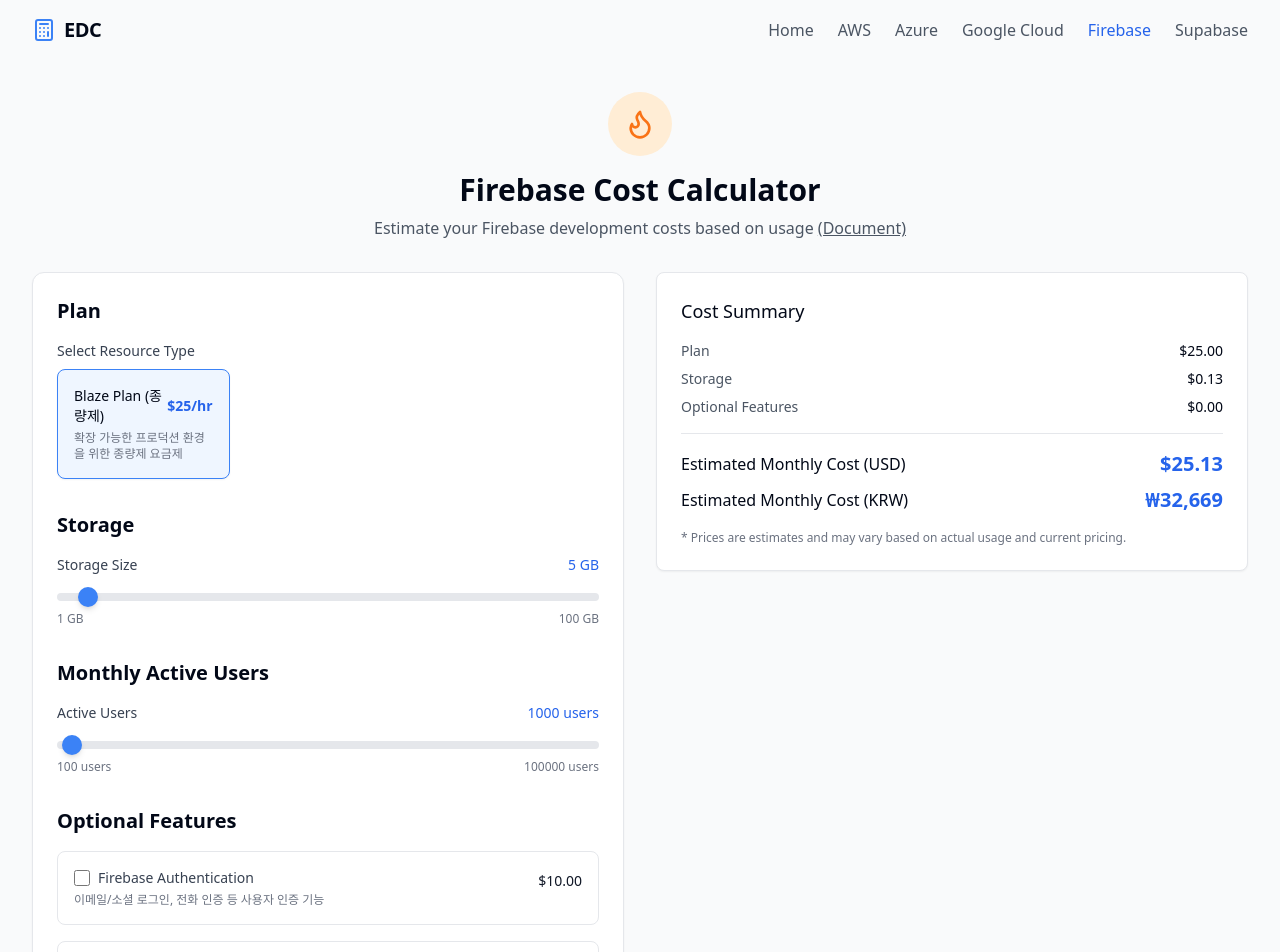
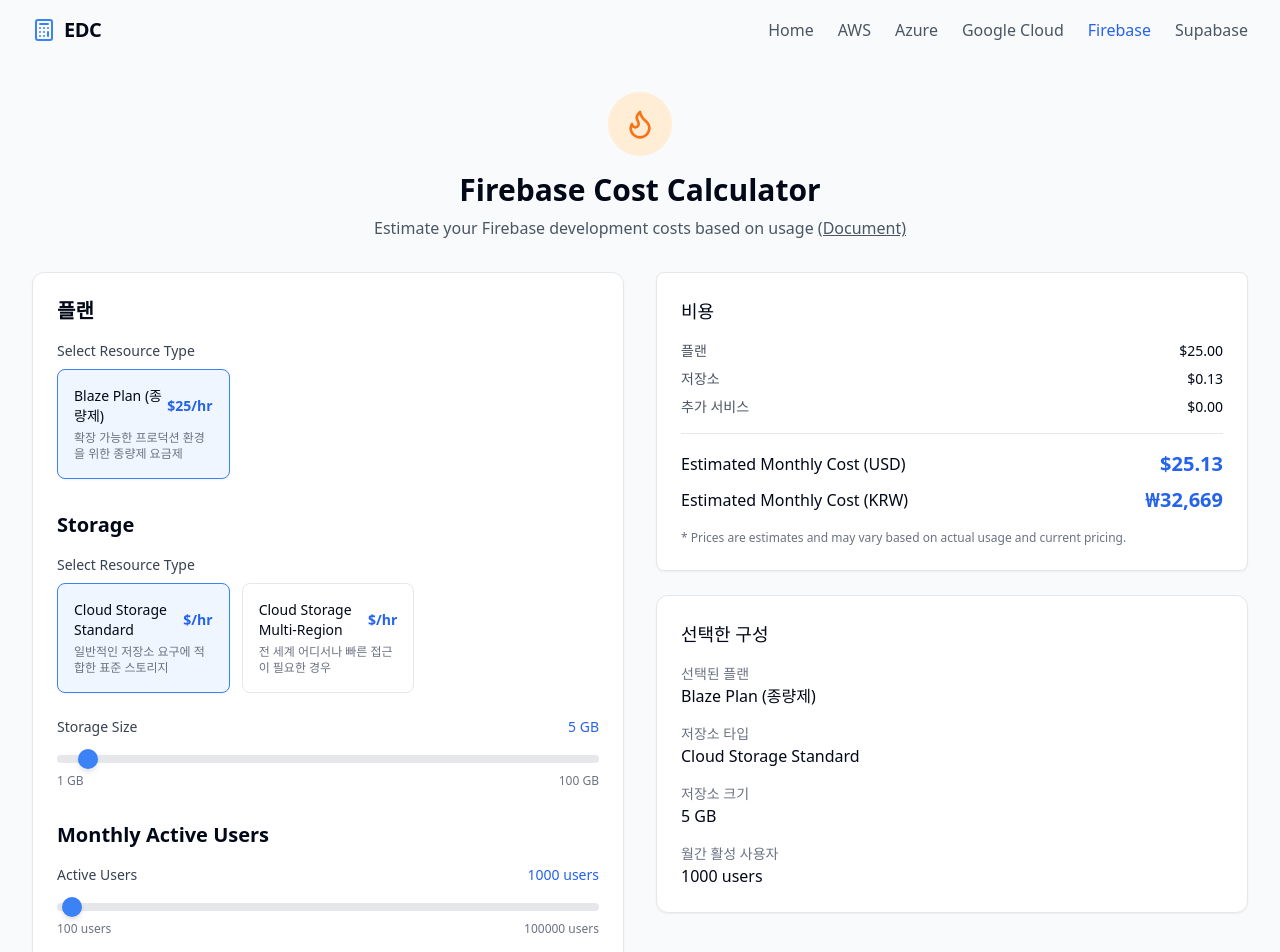
Before and after one commit to qpaseo/test, a React (Vite) app: page /firebase in a window 1280 px wide. Shown: the top 952 px of the page. Built offline with nearby package versions, Linux system fonts and the light colour scheme.

Commit message:
update :: 텍스트 한글화

```diff
--- a/src/App.tsx
+++ b/src/App.tsx
@@ -1,10 +1,10 @@
 import { Routes, Route } from "react-router-dom";
 import Layout from "./components/Layout";
-import HomePage from "./pages/HomePage";
+import HomePage from "./pages/HomePage.js";
 import AwsCalculator from "./pages/AwsCalculator";
 import AzureCalculator from "./pages/AzureCalculator";
-import GcpCalculator from "./pages/GcpCalculator";
-import FirebaseCalculator from "./pages/FierbaseCalculator";
+import GcpCalculator from "./pages/GcpCalculator.js";
+import FirebaseCalculator from "./pages/FierbaseCalculator.js";
 import SupabaseCalculator from "./pages/SupabaseCalculator";
 
 function App() {
--- a/src/components/CostSummary.tsx
+++ b/src/components/CostSummary.tsx
@@ -12,7 +12,7 @@
 const CostSummary = ({ items, total, currency = "$" }: CostSummaryProps) => {
   return (
     <div className="rounded-lg border border-gray-200 bg-white p-6 shadow-sm">
-      <h3 className="mb-4 text-lg font-medium">Cost Summary</h3>
+      <h3 className="mb-4 text-lg font-medium">비용</h3>
 
       <div className="mb-4 space-y-2">
         {items.map((item, index) => (
--- a/src/pages/AwsCalculator.tsx
+++ b/src/pages/AwsCalculator.tsx
@@ -69,9 +69,12 @@
         </div>
         <h1 className="mb-2 text-3xl font-bold">AWS Cost Calculator</h1>
         <p className="text-gray-600">
-          Estimate your Amazon Web Services development costs{" "}
+          AWS의 개발 비용을 확인하여 보세요{" "}
           <a className="underline" href="https://docs.aws.amazon.com/">
-            (Document)
+            (서비스 문서)
+          </a>
+          <a className="underline" href="https://calculator.aws/#/">
+            (비용문서)
           </a>
         </p>
       </div>
@@ -79,7 +82,7 @@
       <div className="grid gap-8 md:grid-cols-2">
         <div className="space-y-8 rounded-xl border border-gray-200 bg-white p-6 shadow-sm">
           <div>
-            <h2 className="mb-4 text-xl font-semibold">EC2 Compute</h2>
+            <h2 className="mb-4 text-xl font-semibold">EC2 컴퓨트</h2>
             <ResourceSelection
               resources={instances}
               selectedResource={selectedInstance}
@@ -88,7 +91,7 @@
 
             <CostSlider
               id="instanceCount"
-              label="Number of Instances"
+              label="인스턴스 수"
               min={1}
               max={10}
               step={1}
@@ -109,11 +112,11 @@
           </div>
 
           <div>
-            <h2 className="mb-4 text-xl font-semibold">EBS Storage</h2>
+            <h2 className="mb-4 text-xl font-semibold">EBS 저장소</h2>
 
             <CostSlider
               id="storageSize"
-              label="Storage Size"
+              label="저장소 크기"
               min={10}
               max={1000}
               step={10}
@@ -124,7 +127,7 @@
           </div>
 
           <div>
-            <h2 className="mb-4 text-xl font-semibold">Additional Services</h2>
+            <h2 className="mb-4 text-xl font-semibold">추가 서비스</h2>
             {additionalServices.map((service) => (
               <CostToggle
                 key={service.id}
@@ -142,20 +145,20 @@
         <div>
           <CostSummary
             items={[
-              { name: "EC2 Compute", cost: computeCost },
-              { name: "EBS Storage", cost: storageCost },
-              { name: "Additional Services", cost: additionalCost },
+              { name: "EC2 컴퓨팅", cost: computeCost },
+              { name: "EBS 저장소", cost: storageCost },
+              { name: "추가 서비스", cost: additionalCost },
             ]}
             total={totalCost}
           />
 
           <div className="mt-6 rounded-xl border border-gray-200 bg-white p-6 shadow-sm">
-            <h3 className="mb-4 text-lg font-medium">Your Configuration</h3>
+            <h3 className="mb-4 text-lg font-medium">선택한 구성</h3>
 
             <div className="space-y-4">
               <div>
                 <h4 className="text-sm font-medium text-gray-500">
-                  Instance Type
+                  인스턴스 유형
                 </h4>
                 <p className="font-medium">
                   {instances.find((i) => i.id === selectedInstance)?.name}
--- a/src/pages/AzureCalculator.tsx
+++ b/src/pages/AzureCalculator.tsx
@@ -76,9 +76,15 @@
         </div>
         <h1 className="mb-2 text-3xl font-bold">Azure Cost Calculator</h1>
         <p className="text-gray-600">
-          Estimate your Microsoft Azure development costs{" "}
+          Azure의 개발 비용을 확인하여 보세요{" "}
           <a className="underline" href="https://azure.microsoft.com/">
-            (Document)
+            (서비스 문서)
+          </a>
+          <a
+            className="underline"
+            href="https://azure.microsoft.com/ko-kr/pricing/calculator/?cdn=disable"
+          >
+            (비용문서)
           </a>
         </p>
       </div>
@@ -86,7 +92,7 @@
       <div className="grid gap-8 md:grid-cols-2">
         <div className="space-y-8 rounded-xl border border-gray-200 bg-white p-6 shadow-sm">
           <div>
-            <h2 className="mb-4 text-xl font-semibold">Virtual Machines</h2>
+            <h2 className="mb-4 text-xl font-semibold">가상 머신</h2>
             <ResourceSelection
               resources={virtualMachines}
               selectedResource={selectedVM}
@@ -95,7 +101,7 @@
 
             <CostSlider
               id="vmCount"
-              label="Number of VMs"
+              label="가상 머신 수"
               min={1}
               max={10}
               step={1}
@@ -116,11 +122,11 @@
           </div>
 
           <div>
-            <h2 className="mb-4 text-xl font-semibold">Storage</h2>
+            <h2 className="mb-4 text-xl font-semibold">저장소</h2>
 
             <CostSlider
               id="storageSize"
-              label="Storage Size"
+              label="저장소 크기"
               min={10}
               max={1000}
               step={10}
@@ -131,7 +137,7 @@
           </div>
 
           <div>
-            <h2 className="mb-4 text-xl font-semibold">Additional Services</h2>
+            <h2 className="mb-4 text-xl font-semibold">추가 서비스</h2>
             {additionalServices.map((service) => (
               <CostToggle
                 key={service.id}
@@ -149,19 +155,19 @@
         <div>
           <CostSummary
             items={[
-              { name: "Virtual Machines", cost: computeCost },
-              { name: "Storage", cost: storageCost },
-              { name: "Additional Services", cost: additionalCost },
+              { name: "가상머신", cost: computeCost },
+              { name: "저장소", cost: storageCost },
+              { name: "추가 서비스", cost: additionalCost },
             ]}
             total={totalCost}
           />
 
           <div className="mt-6 rounded-xl border border-gray-200 bg-white p-6 shadow-sm">
-            <h3 className="mb-4 text-lg font-medium">Your Configuration</h3>
+            <h3 className="mb-4 text-lg font-medium">선택한 구성</h3>
 
             <div className="space-y-4">
               <div>
-                <h4 className="text-sm font-medium text-gray-500">VM Type</h4>
+                <h4 className="text-sm font-medium text-gray-500">VM 유형</h4>
                 <p className="font-medium">
                   {virtualMachines.find((vm) => vm.id === selectedVM)?.name}
                 </p>
--- a/src/pages/FierbaseCalculator.tsx
+++ b/src/pages/FierbaseCalculator.tsx
@@ -49,7 +49,13 @@
     setStorageCost(storageCostValue);
     setFeatureCost(featuresCostValue);
     setTotalCost(planCostValue + storageCostValue + featuresCostValue);
-  }, [selectedPlan, selectedStorage, storageSize, selectedFeatures]);
+  }, [
+    selectedPlan,
+    selectedStorage,
+    storageSize,
+    selectedFeatures,
+    activeUsers,
+  ]); // Added activeUsers to dependencies
 
   return (
     <div className="firebase-theme">
@@ -69,7 +75,7 @@
       <div className="grid gap-8 md:grid-cols-2">
         <div className="space-y-8 rounded-xl border border-gray-200 bg-white p-6 shadow-sm">
           <div>
-            <h2 className="mb-4 text-xl font-semibold">Plan</h2>
+            <h2 className="mb-4 text-xl font-semibold">플랜</h2>
             <ResourceSelection
               resources={firebasePlans}
               selectedResource={selectedPlan}
@@ -79,7 +85,11 @@
 
           <div>
             <h2 className="mb-4 text-xl font-semibold">Storage</h2>
-
+            <ResourceSelection // Added ResourceSelection for Storage Type
+              resources={firebaseStorageOptions}
+              selectedResource={selectedStorage}
+              onSelect={setSelectedStorage}
+            />
             <CostSlider
               id="storageSize"
               label="Storage Size"
@@ -125,12 +135,69 @@
         <div>
           <CostSummary
             items={[
-              { name: "Plan", cost: planCost },
-              { name: "Storage", cost: storageCost },
-              { name: "Optional Features", cost: featureCost },
+              { name: "플랜", cost: planCost },
+              { name: "저장소", cost: storageCost },
+              { name: "추가 서비스", cost: featureCost },
             ]}
             total={totalCost}
           />
+
+          {/* Configuration Summary Section - Adapted for Firebase */}
+          <div className="mt-6 rounded-xl border border-gray-200 bg-white p-6 shadow-sm">
+            <h3 className="mb-4 text-lg font-medium">선택한 구성</h3>
+
+            <div className="space-y-4">
+              <div>
+                <h4 className="text-sm font-medium text-gray-500">
+                  선택된 플랜
+                </h4>
+                <p className="font-medium">
+                  {firebasePlans.find((p) => p.id === selectedPlan)?.name}
+                </p>
+              </div>
+
+              <div>
+                <h4 className="text-sm font-medium text-gray-500">
+                  저장소 타입
+                </h4>
+                <p className="font-medium">
+                  {
+                    firebaseStorageOptions.find((s) => s.id === selectedStorage)
+                      ?.name
+                  }
+                </p>
+              </div>
+
+              <div>
+                <h4 className="text-sm font-medium text-gray-500">
+                  저장소 크기
+                </h4>
+                <p className="font-medium">{storageSize} GB</p>
+              </div>
+
+              <div>
+                <h4 className="text-sm font-medium text-gray-500">
+                  월간 활성 사용자
+                </h4>
+                <p className="font-medium">{activeUsers} users</p>
+              </div>
+
+              {selectedFeatures.length > 0 && (
+                <div>
+                  <h4 className="text-sm font-medium text-gray-500">
+                    Optional Features
+                  </h4>
+                  <ul className="list-inside list-disc">
+                    {selectedFeatures.map((featureId) => (
+                      <li key={featureId} className="font-medium">
+                        {firebaseFeatures.find((f) => f.id === featureId)?.name}
+                      </li>
+                    ))}
+                  </ul>
+                </div>
+              )}
+            </div>
+          </div>
         </div>
       </div>
     </div>
--- a/src/pages/GcpCalculator.tsx
+++ b/src/pages/GcpCalculator.tsx
@@ -80,9 +80,15 @@
           Google Cloud Cost Calculator
         </h1>
         <p className="text-gray-600">
-          Estimate your Google Cloud Platform development costs{" "}
+          Google Cloud의 개발 비용을 확인하여 보세요{" "}
           <a className="underline" href="https://cloud.google.com/">
-            (Document)
+            (서비스 문서)
+          </a>
+          <a
+            className="underline"
+            href="https://cloud.google.com/products/calculator?hl=ko"
+          >
+            (비용문서)
           </a>
         </p>
       </div>
@@ -90,7 +96,7 @@
       <div className="grid gap-8 md:grid-cols-2">
         <div className="space-y-8 rounded-xl border border-gray-200 bg-white p-6 shadow-sm">
           <div>
-            <h2 className="mb-4 text-xl font-semibold">Compute Engine</h2>
+            <h2 className="mb-4 text-xl font-semibold">컴퓨트 엔진</h2>
             <ResourceSelection
               resources={computeInstances}
               selectedResource={selectedInstance}
@@ -99,7 +105,7 @@
 
             <CostSlider
               id="instanceCount"
-              label="Number of Instances"
+              label="인스턴스 수"
               min={1}
               max={10}
               step={1}
@@ -120,11 +126,11 @@
           </div>
 
           <div>
-            <h2 className="mb-4 text-xl font-semibold">Storage</h2>
+            <h2 className="mb-4 text-xl font-semibold">저장소</h2>
 
             <CostSlider
               id="storageSize"
-              label="Storage Size"
+              label="저장소 크기"
               min={10}
               max={1000}
               step={10}
@@ -135,7 +141,7 @@
           </div>
 
           <div>
-            <h2 className="mb-4 text-xl font-semibold">Additional Services</h2>
+            <h2 className="mb-4 text-xl font-semibold">추가 서비스</h2>
             {additionalServices.map((service) => (
               <CostToggle
                 key={service.id}
@@ -153,20 +159,20 @@
         <div>
           <CostSummary
             items={[
-              { name: "Compute Engine", cost: computeCost },
-              { name: "Storage", cost: storageCost },
-              { name: "Additional Services", cost: additionalCost },
+              { name: "컴퓨트 엔진", cost: computeCost },
+              { name: "저장소", cost: storageCost },
+              { name: "추가 서비스", cost: additionalCost },
             ]}
             total={totalCost}
           />
 
           <div className="mt-6 rounded-xl border border-gray-200 bg-white p-6 shadow-sm">
-            <h3 className="mb-4 text-lg font-medium">Your Configuration</h3>
+            <h3 className="mb-4 text-lg font-medium">선택한 구성</h3>
 
             <div className="space-y-4">
               <div>
                 <h4 className="text-sm font-medium text-gray-500">
-                  Instance Type
+                  인스턴스 유형
                 </h4>
                 <p className="font-medium">
                   {
@@ -199,7 +205,7 @@
 
               <div>
                 <h4 className="text-sm font-medium text-gray-500">
-                  Storage Size
+                  저장소 크기
                 </h4>
                 <p className="font-medium">{storageSize} GB</p>
               </div>
@@ -207,7 +213,7 @@
               {selectedServices.length > 0 && (
                 <div>
                   <h4 className="text-sm font-medium text-gray-500">
-                    Additional Services
+                    추가 서비스
                   </h4>
                   <ul className="list-inside list-disc">
                     {selectedServices.map((serviceId) => (
--- a/src/pages/HomePage.tsx
+++ b/src/pages/HomePage.tsx
@@ -14,7 +14,7 @@
           빠르게 계산해보세요.
         </p>
         <p className="mx-auto max-w-3xl text-sm text-gray-500">
-          (단 무료단위의 계산은 지원하지 않습니다)
+          (정확한 계산이 아니거나 변동될수 있습니다, 참고용으로만 사용하세요)
         </p>
       </section>
 
--- a/src/pages/SupabaseCalculator.tsx
+++ b/src/pages/SupabaseCalculator.tsx
@@ -1,18 +1,19 @@
 import { useState, useEffect } from "react";
-import { Flame, Zap } from "lucide-react";
+import { Zap } from "lucide-react"; // Flame은 사용되지 않지만, Zap은 사용됩니다.
 import CostSlider from "../components/CostSlider";
 import CostToggle from "../components/CostToggle";
 import ResourceSelection from "../components/ResourceSelection";
 import CostSummary from "../components/CostSummary";
 import {
   supabasePlans,
-  supabaseStorageOptions,
+  supabaseStorageOptions, // 저장소 타입 선택을 위해 추가
   supabaseFeatures,
 } from "../data/supabaseData";
 
 const SupabaseCalculator = () => {
   const [selectedPlan, setSelectedPlan] = useState(supabasePlans[0].id);
   const [selectedStorage, setSelectedStorage] = useState(
+    // 저장소 타입 상태 추가
     supabaseStorageOptions[0].id
   );
   const [storageSize, setStorageSize] = useState(5); // GB
@@ -49,7 +50,13 @@
     setStorageCost(storageCostValue);
     setFeatureCost(featuresCostValue);
     setTotalCost(planCostValue + storageCostValue + featuresCostValue);
-  }, [selectedPlan, selectedStorage, storageSize, selectedFeatures]);
+  }, [
+    selectedPlan,
+    selectedStorage,
+    storageSize,
+    activeUsers,
+    selectedFeatures,
+  ]); // activeUsers 의존성 추가
 
   return (
     <div className="supabase-theme">
@@ -57,11 +64,14 @@
         <div className="mx-auto mb-4 flex h-16 w-16 items-center justify-center rounded-full bg-green-100">
           <Zap className="h-8 w-8 text-green-600" />
         </div>
-        <h1 className="mb-2 text-3xl font-bold">Supabase Cost Calculator</h1>
+        <h1 className="mb-2 text-3xl font-bold">Supabase 비용 계산기</h1>
         <p className="text-gray-600">
-          Estimate your Supabase project costs based on usage{" "}
+          Supabase의 개발 비용을 확인하여 보세요{" "}
           <a className="underline" href="https://supabase.com/">
-            (Document)
+            (서비스 문서)
+          </a>
+          <a className="underline" href="https://supabase.com/pricing">
+            (비용 문서)
           </a>
         </p>
       </div>
@@ -69,7 +79,7 @@
       <div className="grid gap-8 md:grid-cols-2">
         <div className="space-y-8 rounded-xl border border-gray-200 bg-white p-6 shadow-sm">
           <div>
-            <h2 className="mb-4 text-xl font-semibold">Plan</h2>
+            <h2 className="mb-4 text-xl font-semibold">플랜</h2>
             <ResourceSelection
               resources={supabasePlans}
               selectedResource={selectedPlan}
@@ -78,11 +88,16 @@
           </div>
 
           <div>
-            <h2 className="mb-4 text-xl font-semibold">Storage</h2>
-
+            <h2 className="mb-4 text-xl font-semibold">저장소</h2>
+            {/* 저장소 타입 선택 UI 추가 */}
+            <ResourceSelection
+              resources={supabaseStorageOptions}
+              selectedResource={selectedStorage}
+              onSelect={setSelectedStorage}
+            />
             <CostSlider
               id="storageSize"
-              label="Storage Size"
+              label="저장소 크기"
               min={1}
               max={100}
               step={1}
@@ -93,10 +108,10 @@
           </div>
 
           <div>
-            <h2 className="mb-4 text-xl font-semibold">Monthly Active Users</h2>
+            <h2 className="mb-4 text-xl font-semibold">월간 활성 사용자</h2>
             <CostSlider
               id="activeUsers"
-              label="Active Users"
+              label="활성 사용자"
               min={100}
               max={100000}
               step={100}
@@ -107,7 +122,7 @@
           </div>
 
           <div>
-            <h2 className="mb-4 text-xl font-semibold">Optional Features</h2>
+            <h2 className="mb-4 text-xl font-semibold">추가 기능</h2>
             {supabaseFeatures.map((feature) => (
               <CostToggle
                 key={feature.id}
@@ -125,12 +140,69 @@
         <div>
           <CostSummary
             items={[
-              { name: "Plan", cost: planCost },
-              { name: "Storage", cost: storageCost },
-              { name: "Optional Features", cost: featureCost },
+              { name: "플랜", cost: planCost },
+              { name: "저장소", cost: storageCost },
+              { name: "추가 서비스", cost: featureCost },
             ]}
             total={totalCost}
           />
+
+          {/* Configuration Summary Section - Supabase에 맞게 조정 */}
+          <div className="mt-6 rounded-xl border border-gray-200 bg-white p-6 shadow-sm">
+            <h3 className="mb-4 text-lg font-medium">선택한 구성</h3>
+
+            <div className="space-y-4">
+              <div>
+                <h4 className="text-sm font-medium text-gray-500">
+                  선택된 플랜
+                </h4>
+                <p className="font-medium">
+                  {supabasePlans.find((p) => p.id === selectedPlan)?.name}
+                </p>
+              </div>
+
+              <div>
+                <h4 className="text-sm font-medium text-gray-500">
+                  저장소 타입
+                </h4>
+                <p className="font-medium">
+                  {
+                    supabaseStorageOptions.find((s) => s.id === selectedStorage)
+                      ?.name
+                  }
+                </p>
+              </div>
+
+              <div>
+                <h4 className="text-sm font-medium text-gray-500">
+                  저장소 크기
+                </h4>
+                <p className="font-medium">{storageSize} GB</p>
+              </div>
+
+              <div>
+                <h4 className="text-sm font-medium text-gray-500">
+                  월간 활성 사용자
+                </h4>
+                <p className="font-medium">{activeUsers} 명</p>
+              </div>
+
+              {selectedFeatures.length > 0 && (
+                <div>
+                  <h4 className="text-sm font-medium text-gray-500">
+                    추가 기능
+                  </h4>
+                  <ul className="list-inside list-disc">
+                    {selectedFeatures.map((featureId) => (
+                      <li key={featureId} className="font-medium">
+                        {supabaseFeatures.find((f) => f.id === featureId)?.name}
+                      </li>
+                    ))}
+                  </ul>
+                </div>
+              )}
+            </div>
+          </div>
         </div>
       </div>
     </div>
```
Also changed, not shown: src/components/ResourceSelection.tsx (+6 -6 lines).
